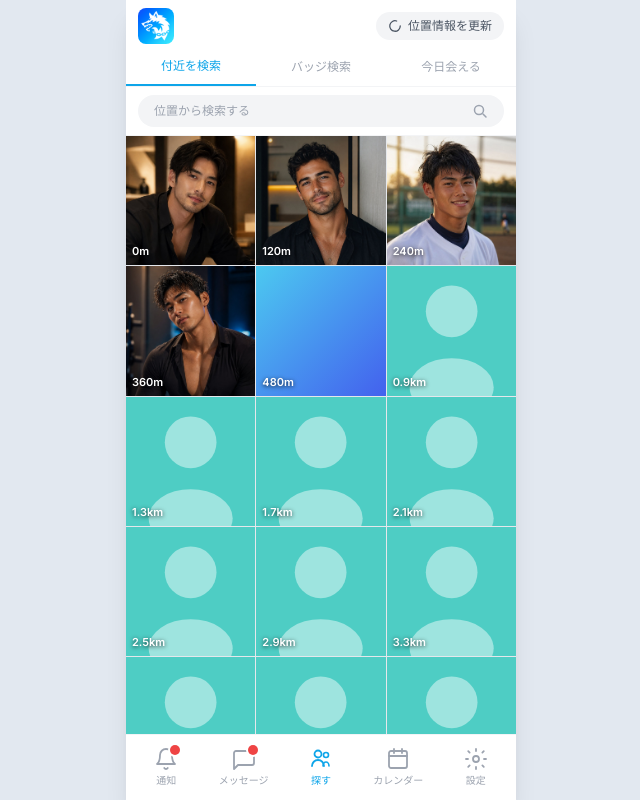
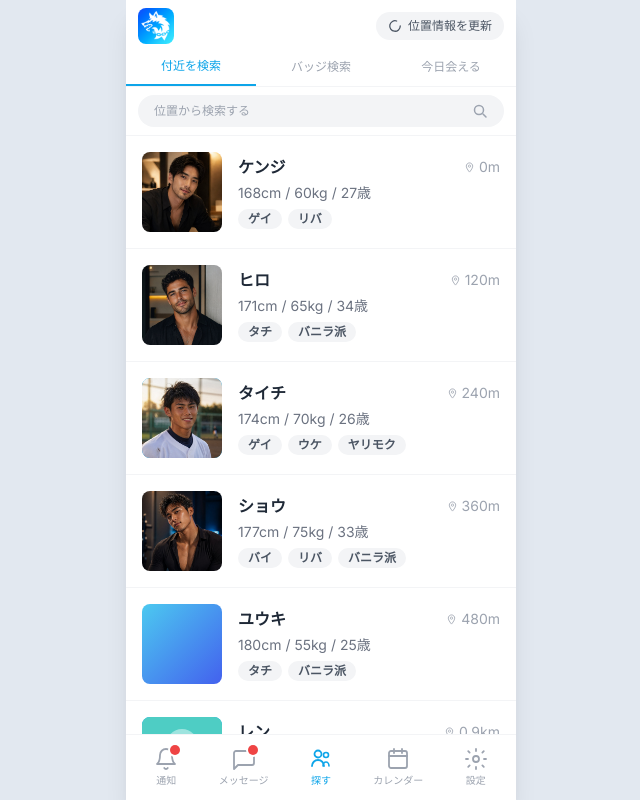
Before and after one commit to UNLEASH-hub/unleash-prototype, a Next.js app: page /users in a window 1280 px wide. Shown: the whole page, without its empty margins (319-959 px from the left). Built offline with nearby package versions, Linux system fonts and the light colour scheme.

Commit message:
Redesign nearby users list: single column with tags and distance

```diff
--- a/src/app/(protected)/users/page.tsx
+++ b/src/app/(protected)/users/page.tsx
@@ -60,8 +60,10 @@ function getScheduleToday(i: number): { time: string; place: string; purpose: st
   }
 }
 
-const DUMMY_USERS: DummyUser[] = Array.from({ length: 100 }, (_, i) => ({
-  id: String(i + 1),
+const DUMMY_USERS: DummyUser[] = Array.from({ length: 100 }, (_, i) => {
+  const n = i + 1
+  return {
+    id: String(n),
     name: getUserName(i),
     distance: generateDistance(i),
     ...getUserCoords(i),
@@ -70,7 +72,11 @@ const DUMMY_USERS: DummyUser[] = Array.from({ length: 100 }, (_, i) => ({
     photoGradient: i < 5 ? PHOTO_GRADIENTS[i % PHOTO_GRADIENTS.length] : undefined,
     tags: getUserTags(i),
     scheduleToday: getScheduleToday(i),
-}))
+    height: 165 + (n * 3 % 20),
+    weight: 55 + (n * 5 % 25),
+    age: 20 + (n * 7 % 15),
+  }
+})
 
 export default async function UsersPage() {
   return (
--- a/src/components/users/UserCard.tsx
+++ b/src/components/users/UserCard.tsx
@@ -11,6 +11,9 @@ export type DummyUser = {
   photoGradient?: { from: string; to: string }
   tags: string[]
   scheduleToday?: { time: string; place: string; purpose: string }
+  height: number
+  weight: number
+  age: number
 }
 
 function PersonPlaceholder() {
@@ -98,6 +101,66 @@ export function TodayUserRow({ user, isWanted, onWantPress }: TodayRowProps) {
   )
 }
 
+const SEXUAL_TAGS = ['ゲイ', 'バイ']
+const POSITION_TAGS = ['タチ', 'ウケ', 'リバ']
+const PURPOSE_TAGS = ['ヤリモク', 'バニラ派', 'サウナ好き', '場所あり', '足あり', 'Prep服用']
+
+function pickTag(tags: string[], candidates: string[]): string | null {
+  return candidates.find(c => tags.includes(c)) ?? null
+}
+
+export function NearbyUserRow({ user }: { user: DummyUser }) {
+  const sexual = pickTag(user.tags, SEXUAL_TAGS)
+  const position = pickTag(user.tags, POSITION_TAGS)
+  const purpose = pickTag(user.tags, PURPOSE_TAGS)
+  const rowTags = [sexual, position, purpose].filter(Boolean) as string[]
+
+  return (
+    <Link href={`/users/${user.id}`} className="flex items-center gap-4 px-4 py-4 active:bg-gray-50">
+      <div
+        className="relative h-20 w-20 flex-shrink-0 overflow-hidden rounded-lg"
+        style={user.isPremium ? { outline: '2px solid #0EA5E9', outlineOffset: '-2px' } : {}}
+      >
+        {user.hasPhoto ? (
+          <img src={`/images/users/${user.id}.jpg`} alt="" className="absolute inset-0 h-full w-full object-cover" />
+        ) : user.photoGradient ? (
+          <div className="absolute inset-0"
+            style={{ background: `linear-gradient(135deg, ${user.photoGradient.from}, ${user.photoGradient.to})` }} />
+        ) : (
+          <div className="absolute inset-0" style={{ background: '#4ECDC4' }}>
+            <svg viewBox="0 0 80 80" className="w-full h-full absolute inset-0" preserveAspectRatio="xMidYMid meet">
+              <circle cx="40" cy="28" r="16" fill="rgba(255,255,255,0.45)" />
+              <ellipse cx="40" cy="75" rx="26" ry="18" fill="rgba(255,255,255,0.45)" />
+            </svg>
+          </div>
+        )}
+      </div>
+      <div className="flex-1 min-w-0">
+        <div className="flex items-center justify-between gap-2">
+          <p className="text-base font-bold text-gray-800 truncate">{user.name}</p>
+          <div className="flex flex-shrink-0 items-center gap-1 text-sm text-gray-400">
+            <svg width="11" height="11" viewBox="0 0 24 24" fill="none">
+              <path d="M12 2C8.13 2 5 5.13 5 9c0 5.25 7 13 7 13s7-7.75 7-13c0-3.87-3.13-7-7-7z" stroke="currentColor" strokeWidth="1.8" />
+              <circle cx="12" cy="9" r="2.5" stroke="currentColor" strokeWidth="1.6" />
+            </svg>
+            {user.distance}
+          </div>
+        </div>
+        <p className="mt-1 text-sm text-gray-500">{user.height}cm / {user.weight}kg / {user.age}歳</p>
+        {rowTags.length > 0 && (
+          <div className="mt-1.5 flex flex-wrap gap-1.5">
+            {rowTags.map(tag => (
+              <span key={tag} className="rounded-full bg-gray-100 px-2.5 py-0.5 text-xs font-semibold text-gray-600">
+                {tag}
+              </span>
+            ))}
+          </div>
+        )}
+      </div>
+    </Link>
+  )
+}
+
 type Props = { user: DummyUser; showScheduleInfo?: boolean }
 
 export function UserCard({ user, showScheduleInfo }: Props) {
--- a/src/components/users/UsersClientWrapper.tsx
+++ b/src/components/users/UsersClientWrapper.tsx
@@ -1,7 +1,7 @@
 'use client'
 
 import { useState, useRef, useCallback, useEffect } from 'react'
-import { UserCard, TodayUserRow, type DummyUser } from './UserCard'
+import { UserCard, TodayUserRow, NearbyUserRow, type DummyUser } from './UserCard'
 import { UsersHeader, type TabType } from './UsersHeader'
 import { LocationPickerModal } from './LocationPickerModal'
 import { haversineKm, formatDistance } from '@/utils/distance'
@@ -251,9 +251,9 @@ export function UsersClientWrapper({ initialUsers }: { initialUsers: DummyUser[]
             ))}
           </div>
         ) : (
-          <div className="grid grid-cols-3 gap-[1px] bg-gray-200">
+          <div className="divide-y divide-gray-100">
             {visibleUsers.map(u => (
-              <UserCard key={u.id} user={u} />
+              <NearbyUserRow key={u.id} user={u} />
             ))}
           </div>
         )}
```
Lines whose indentation alone changed are shown as unchanged.
